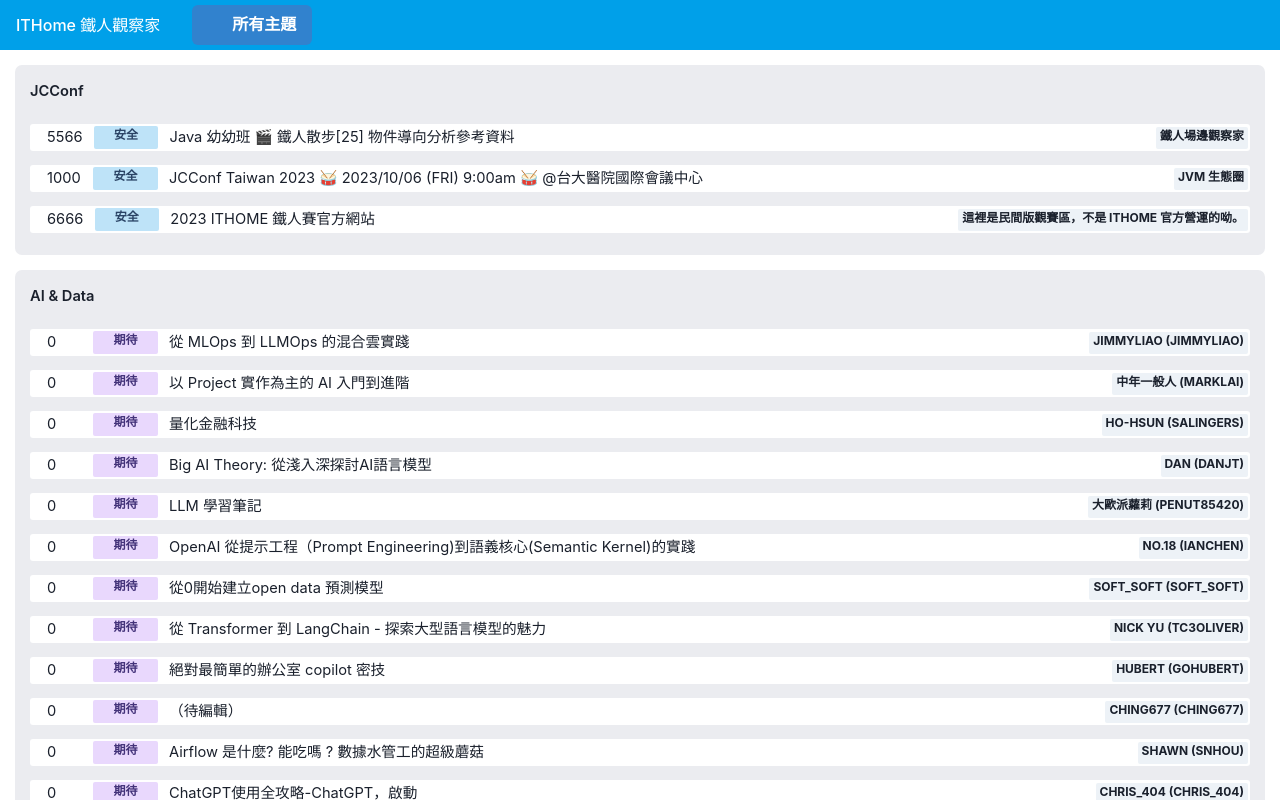
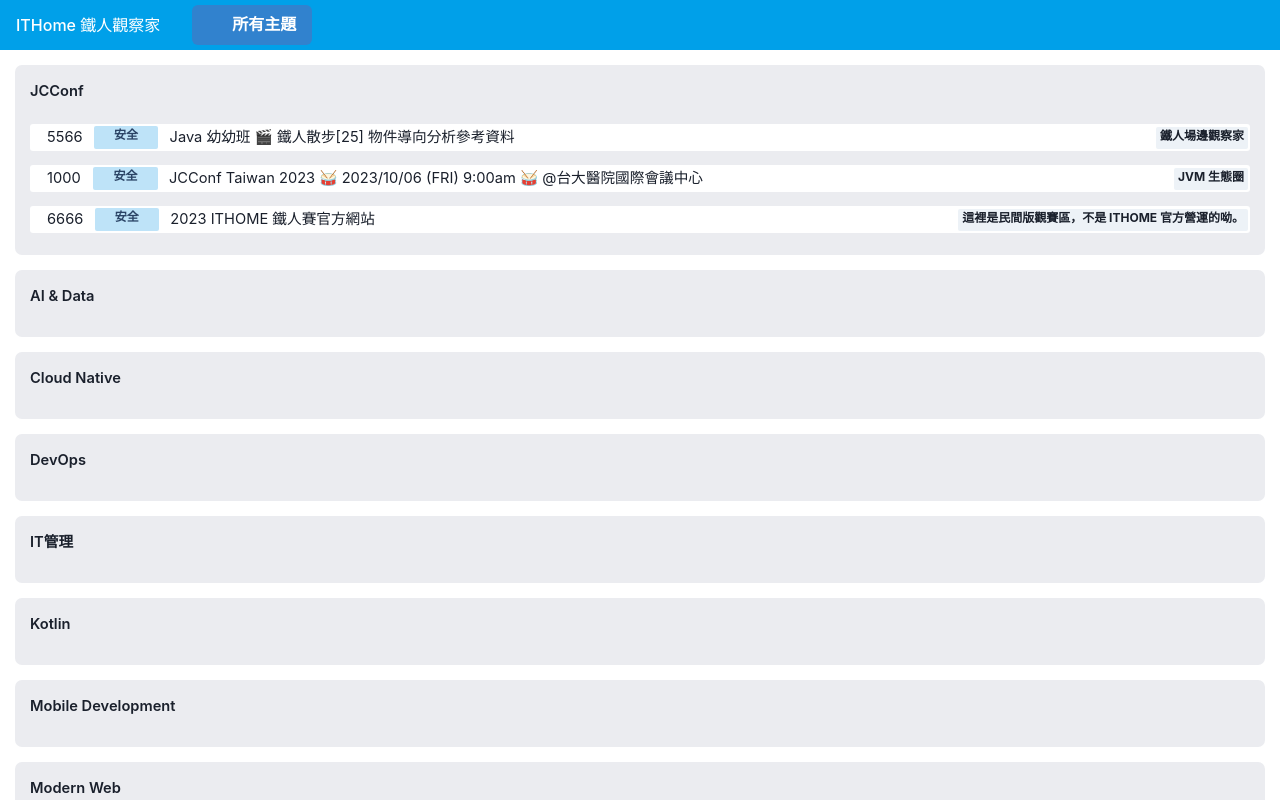
Before and after one commit to qrtt1/ithome-ironman, a React (Create React App) app in the folder dashboard/: page / in a window 1280 px wide. Shown: the top 800 px of the page. Built offline with nearby package versions, Linux system fonts and the light colour scheme; some icons are missing.

Commit message:
update
Signed-off-by: Ching Yi, Chan <qrtt1@infuseai.io>

```diff
--- a/dashboard/src/AppV2.tsx
+++ b/dashboard/src/AppV2.tsx
@@ -364,7 +364,7 @@
 
     const [data, setData] = useState<UIData | null>();
     const [cookies, setCookie, removeCookie] = useCookies(['selectedTopic']);
-    const [allTopic, setAllTopic] = useState(true);
+    const [allTopic, setAllTopic] = useState(false);
     const [selectedTopic, setSelectedTopic] = useState(typeof cookies.selectedTopic === "undefined" ? "所有主題" : cookies.selectedTopic);
 
 
```
